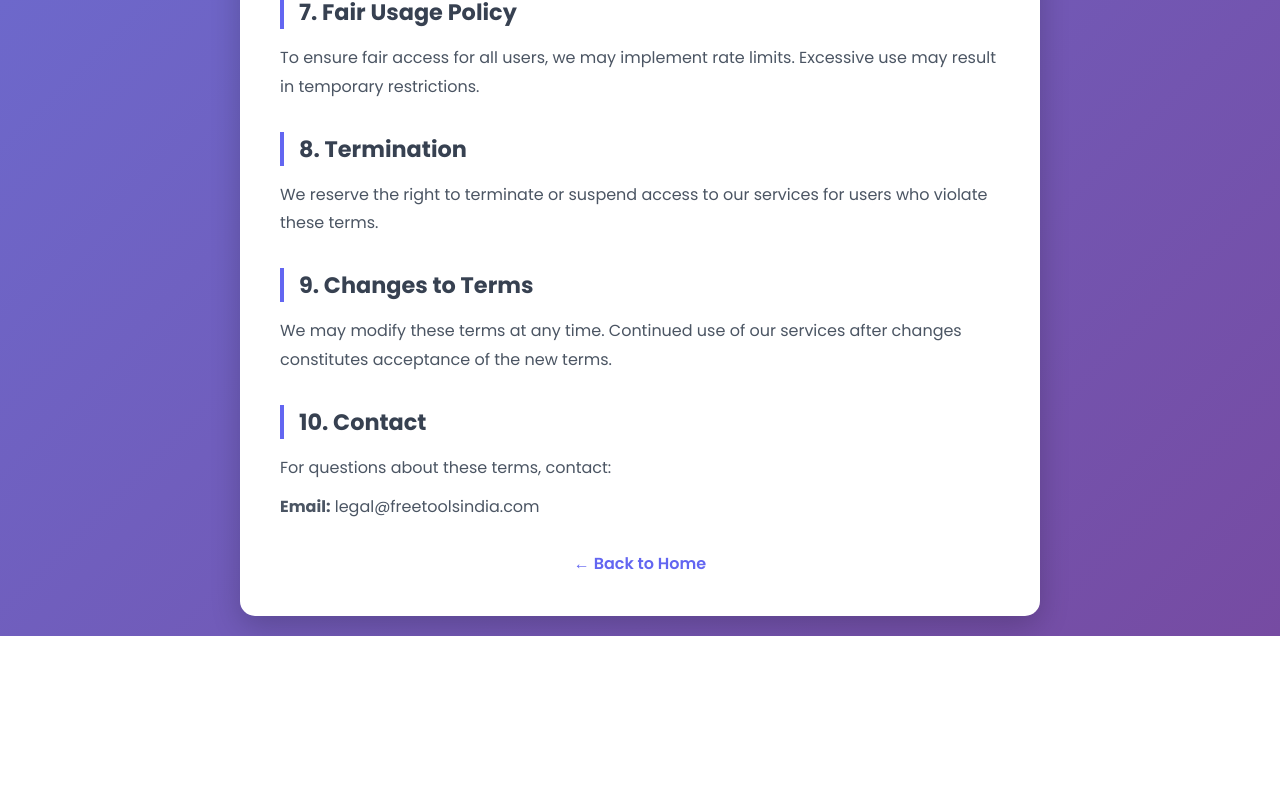
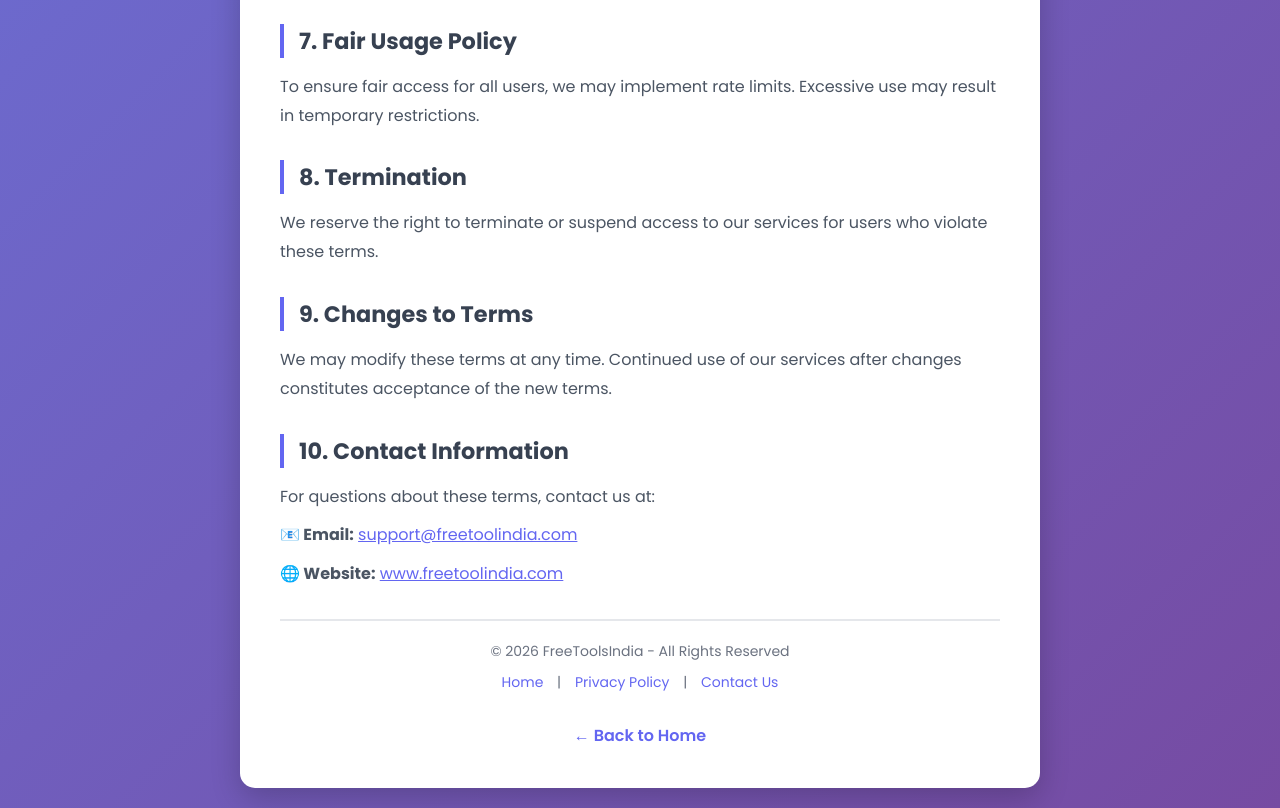
Before and after one commit to mydataaiapp/free-tools-india, a plain HTML site: page terms-of-service.html in a window 1280 px wide. Shown: the part 1448-2256 px from the top of the page. Before the commit the page ends 2084 px from the top, so only its background shows below. Drawn offline with Linux system fonts and the light colour scheme.

Commit message:
Update terms-of-service.html

```diff
--- a/terms-of-service.html
+++ b/terms-of-service.html
@@ -105,11 +105,29 @@
             text-decoration: underline;
         }
 
+        footer {
+            text-align: center;
+            margin-top: 30px;
+            padding-top: 20px;
+            border-top: 2px solid #e5e7eb;
+            color: #6b7280;
+            font-size: 14px;
+        }
+
+        footer a {
+            color: #6366f1;
+            text-decoration: none;
+            margin: 0 10px;
+        }
+
+        footer a:hover {
+            text-decoration: underline;
+        }
+
         @media (max-width: 600px) {
             .container {
                 padding: 20px;
             }
-
             .header h1 {
                 font-size: 1.8rem;
             }
@@ -124,12 +142,12 @@
         </div>
 
         <div class="last-updated">
-            📅 Last Updated: January 1, 2026
+            📅 Last Updated: August 20, 2026
         </div>
 
         <div class="section">
             <h2>1. Acceptance of Terms</h2>
-            <p>By accessing and using FreeToolsIndia, you agree to be bound by these Terms of Service. If you do not agree with any part of these terms, please do not use our services.</p>
+            <p>By accessing and using FreeToolsIndia (freetoolindia.com), you agree to be bound by these Terms of Service. If you do not agree with any part of these terms, please do not use our services.</p>
         </div>
 
         <div class="section">
@@ -190,10 +208,20 @@
         </div>
 
         <div class="section">
-            <h2>10. Contact</h2>
-            <p>For questions about these terms, contact:</p>
-            <p><strong>Email:</strong> legal@freetoolsindia.com</p>
+            <h2>10. Contact Information</h2>
+            <p>For questions about these terms, contact us at:</p>
+            <p><strong>📧 Email:</strong> <a href="mailto:support@freetoolindia.com" style="color: #6366f1;">support@freetoolindia.com</a></p>
+            <p><strong>🌐 Website:</strong> <a href="https://www.freetoolindia.com" style="color: #6366f1;">www.freetoolindia.com</a></p>
         </div>
+
+        <footer>
+            <p>&copy; 2026 FreeToolsIndia - All Rights Reserved</p>
+            <p style="margin-top: 10px;">
+                <a href="index.html">Home</a> |
+                <a href="privacy-policy.html">Privacy Policy</a> |
+                <a href="contact.html">Contact Us</a>
+            </p>
+        </footer>
 
         <a href="index.html" class="back-link">← Back to Home</a>
     </div>
```
